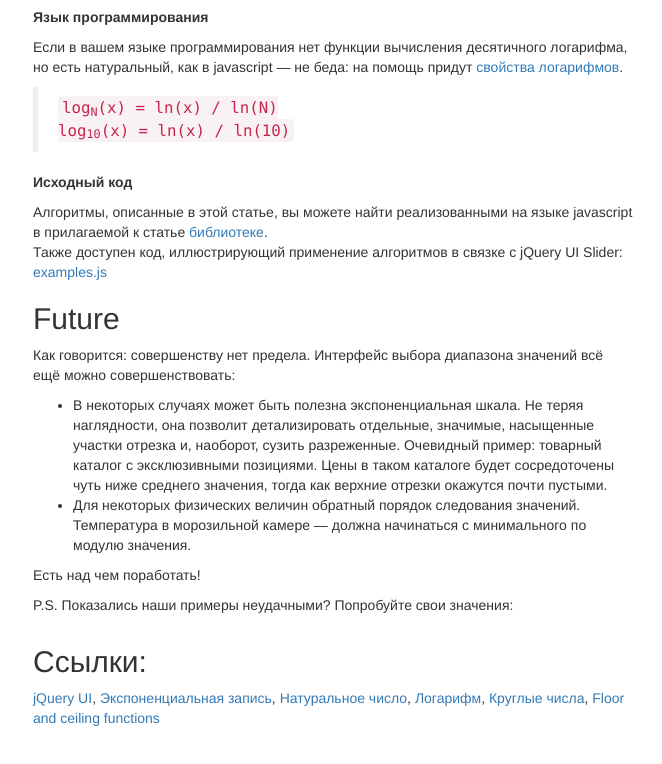
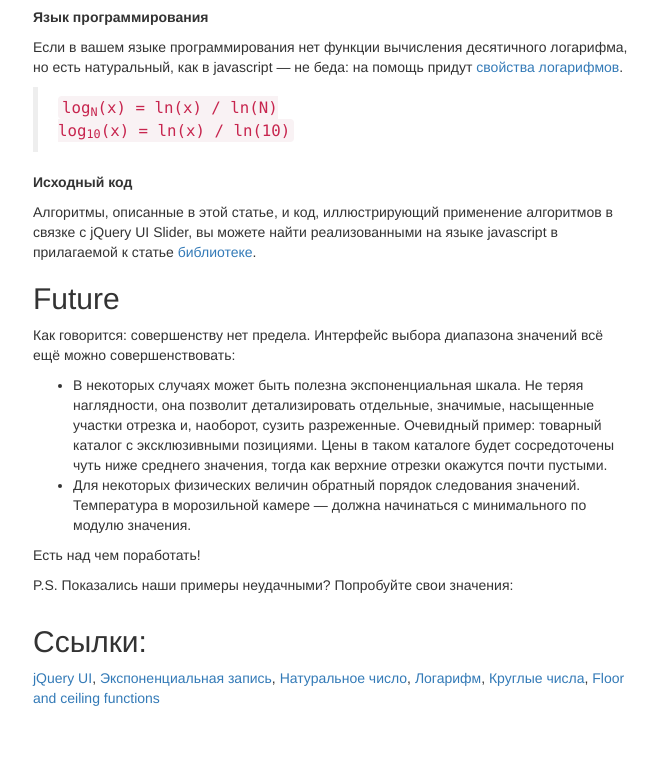
Before and after one commit to autowp/pereslegin.ru, a website built with webpack: page src/slider/index.html in a window 1280 px wide. Shown: the part 3097-3861 px from the top of the page, without its empty margins (307-969 px from the left). Built offline with nearby package versions, Linux system fonts and the light colour scheme.

Commit message:
fix URL to sources

```diff
--- a/src/slider/index.html
+++ b/src/slider/index.html
@@ -233,9 +233,7 @@
             log<sub>10</sub>(x) = ln(x) / ln(10)<br />
         </code></blockquote>
         <p><strong>Исходный код</strong></p>
-        <p>Алгоритмы, описанные в этой статье, вы можете найти реализованными на языке javascript в прилагаемой к статье <a href="js/alg.js">библиотеке</a>.<br/>
-        Также доступен код, иллюстрирующий применение алгоритмов в связке с jQuery UI Slider: <a href="js/examples.js">examples.js</a>
-        </p>
+        <p>Алгоритмы, описанные в этой статье, и код, иллюстрирующий применение алгоритмов в связке с jQuery UI Slider, вы можете найти реализованными на языке javascript в прилагаемой к статье <a href="https://github.com/autowp/pereslegin.ru/blob/master/src/slider/index.js">библиотеке</a>.</p>
 
 
 
```
